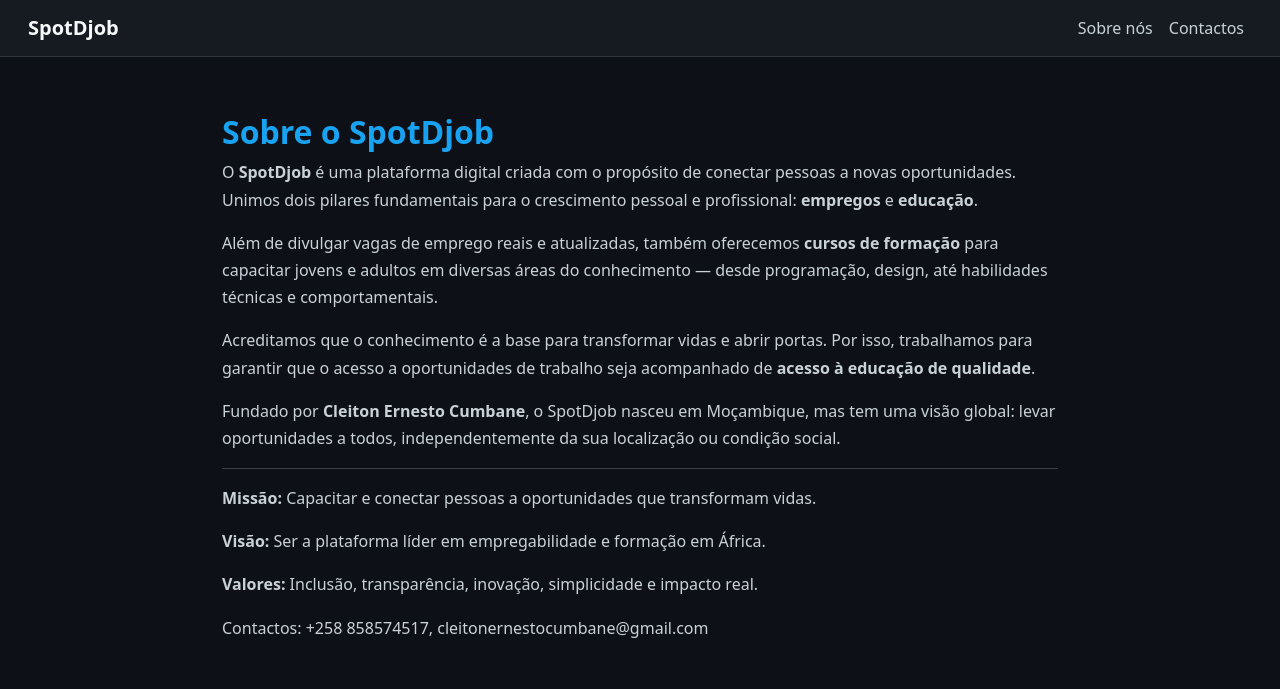
After one commit to Cleiton258/spotdjob, a Django app: template tarefas/templates/sobre.html in a window 1280 px wide. The commit adds this page. Shown: the top 689 px of the page. Run offline with Django 5.2, Linux system fonts and the light colour scheme; the template is opened without the code that fills it, so the values that code supplies are empty.

Commit message:
adicao de templates

```diff
--- /dev/null
+++ b/tarefas/templates/sobre.html
@@ -0,0 +1,35 @@
+{% extends 'base.html' %}
+
+{% block title %}Sobre SpotDjob{% endblock %}
+{% block content %}
+<div style="line-height: 1.7; max-width: 900px; margin: auto; padding: 2rem;">
+    <div>
+      <h2 style="color: rgb(24, 162, 242); font-weight: bold;">Sobre o SpotDjob</h2>
+      <p>
+        O <strong>SpotDjob</strong> é uma plataforma digital criada com o propósito de conectar pessoas a novas oportunidades. Unimos dois pilares fundamentais para o crescimento pessoal e profissional: <strong>empregos</strong> e <strong>educação</strong>.
+      </p>
+
+      <p>
+        Além de divulgar vagas de emprego reais e atualizadas, também oferecemos <strong>cursos de formação</strong> para capacitar jovens e adultos em diversas áreas do conhecimento — desde programação, design, até habilidades técnicas e comportamentais.
+      </p>
+
+      <p>
+        Acreditamos que o conhecimento é a base para transformar vidas e abrir portas. Por isso, trabalhamos para garantir que o acesso a oportunidades de trabalho seja acompanhado de <strong>acesso à educação de qualidade</strong>.
+      </p>
+
+      <p>
+        Fundado por <strong>Cleiton Ernesto Cumbane</strong>, o SpotDjob nasceu em Moçambique, mas tem uma visão global: levar oportunidades a todos, independentemente da sua localização ou condição social.
+      </p>
+
+      <hr>
+
+      <p><strong>Missão:</strong> Capacitar e conectar pessoas a oportunidades que transformam vidas.</p>
+      <p><strong>Visão:</strong> Ser a plataforma líder em empregabilidade e formação em África.</p>
+      <p><strong>Valores:</strong> Inclusão, transparência, inovação, simplicidade e impacto real.</p>
+
+    </div>
+    <div>
+        <p>Contactos: +258 858574517, cleitonernestocumbane@gmail.com</p>
+  </div>
+
+{% endblock %}
--- a/tarefas/templates/tarefas/base.html
+++ b/tarefas/templates/tarefas/base.html
@@ -32,7 +32,7 @@
                   <a class="nav-link" href="{% url 'sobre' %}">Sobre nós</a>
                 </li>
                 <li class="nav-item">
-                  <a class="nav-link" href="{% url 'contactos' %}">Contactos</a>
+                  <a class="nav-link" href="{% url 'sobre' %}">Contactos</a>
                 </li>
                 {% if user.is_authenticated %}
                 <li class="nav-item">
```
